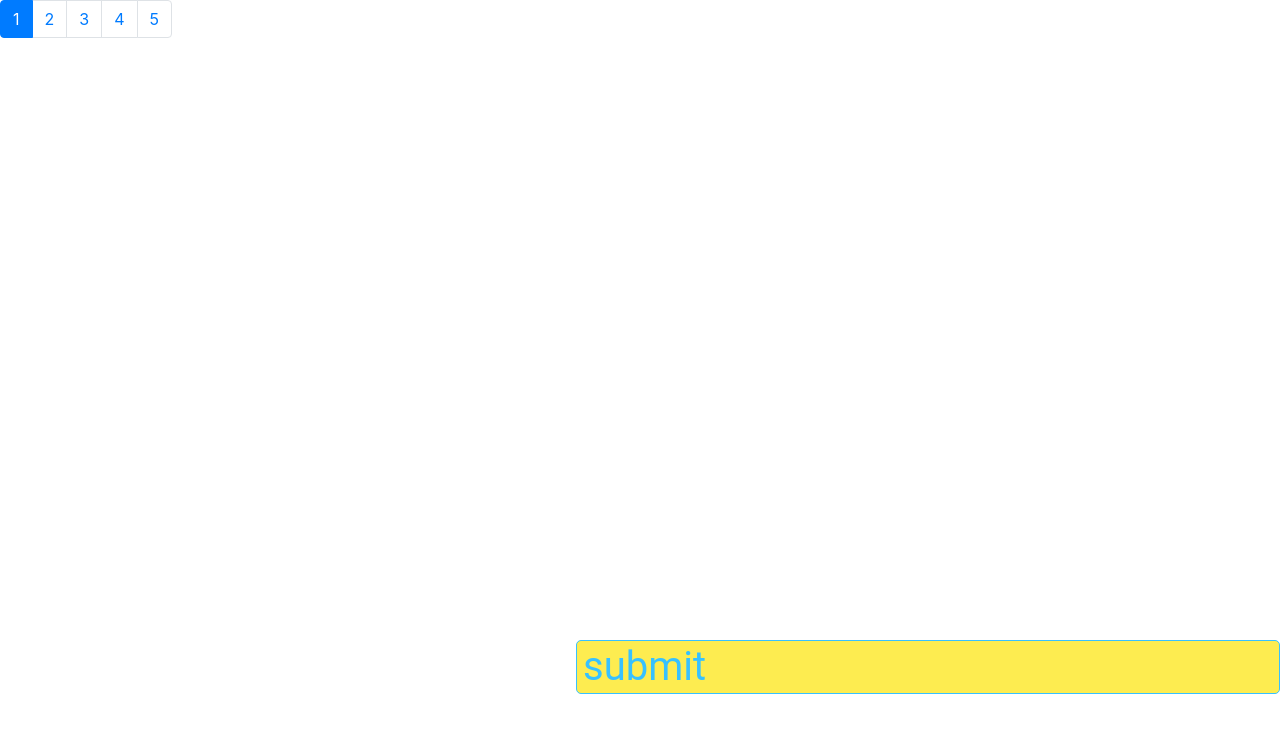
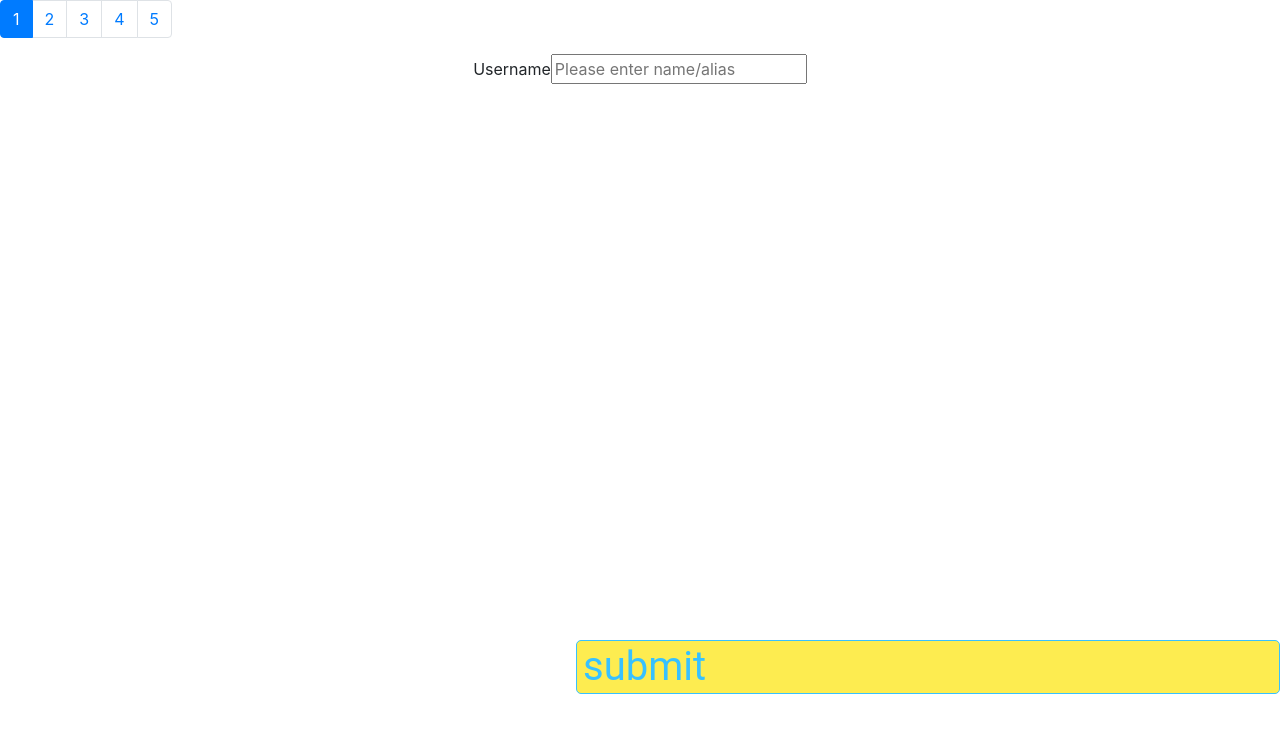
Before and after one commit to sancognizant/trivia-client, a React (Create React App) app: page / in a window 1280 px wide. Shown: the top 732 px of the page. Built offline with nearby package versions, Linux system fonts and the light colour scheme.

Commit message:
added form part 1

```diff
--- a/src/components/quiz/quizInterface.tsx
+++ b/src/components/quiz/quizInterface.tsx
@@ -1,15 +1,15 @@
 import React, { useEffect, useState } from 'react';
 import Counter from './counter';
-import { questions } from '../../utils/questionLoader';
 import '../../scss/buttonStyle.scss';
 import Button from '../button';
+import { questions } from '../../utils/questionLoader';
+import { any } from 'prop-types';
 
 /*
 questionList: set the total number of questions from api call
 questionNumber: current question that user is attempting
 */
-
-interface questionsListInter {
+export interface questionsListInter {
 	question: string,
 	choices: string[],
 	answer: number
@@ -20,29 +20,54 @@ interface questionNumberInter {
 }
 
 const Quiz = () => {
-	const [ questionsList, setQuestionsList ] = useState<questionsListInter[]>([]);
-	const [ questionNumber, setQuestionNumber ] = useState<questionNumberInter>({currentQuestion: 1});
+	const [questionsList, setQuestionsList] = useState<questionsListInter[]>([]);
+
+	const [questionNumber, setQuestionNumber] = useState<questionNumberInter>({ currentQuestion: 1 });
+
+	const [alias, setAlias] = useState("");
 
 	useEffect(
 		() => {
 			setQuestionsList(questions);
 		},
-		[ questions ]
+		[questions]
 	);
 
 	const handleIncrementNumber = () => {
-		setQuestionNumber({currentQuestion: questionNumber.currentQuestion+ 1});
-    };
+		setQuestionNumber({ currentQuestion: questionNumber.currentQuestion + 1 });
+	};
 
-	/*
+	const handleFormSubmit = (e: any) => {
+		console.log(alias);
+		handleIncrementNumber();
+		e.preventDefault();
+	}
+
+
+
+    /*
 render counter only if the number of questions have been set correctly from the api
     */
 	return (
-		<div data-testid = "quiz-container">
+		<div data-testid="quiz-container">
 			{questionsList.length !== 0 ? (
-				<div data-testid = "quiz-component">
-				<Counter totalNumber={questionsList.length} activeNumber={questionNumber.currentQuestion} />
-				<Button text="submit" styles="back" onClick={handleIncrementNumber} />
+				<div data-testid="quiz-component">
+					<Counter totalNumber={questionsList.length} activeNumber={questionNumber.currentQuestion} />
+					<div className="questionComponent">
+						<form onSubmit={handleFormSubmit}>
+							<div className="User">
+								<label>Username</label>
+								<input
+									type="text"
+									name="name"
+									onChange={event => setAlias(event.target.value)}
+									value={alias}
+									placeholder="Please enter name/alias"
+								/>
+							</div>
+						</form>
+					</div>
+					<Button text="submit" styles="back" onClick={handleFormSubmit} />
 				</div>
 			) : null}
 		</div>
```
